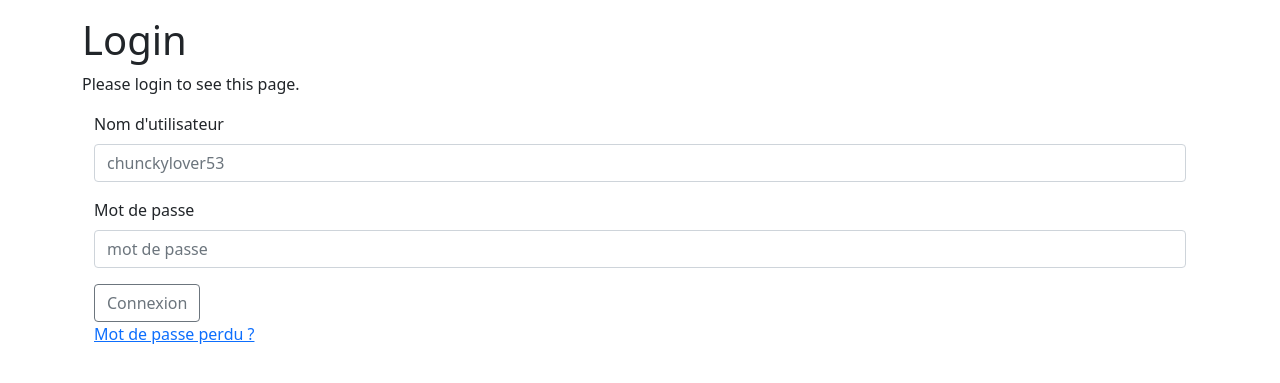
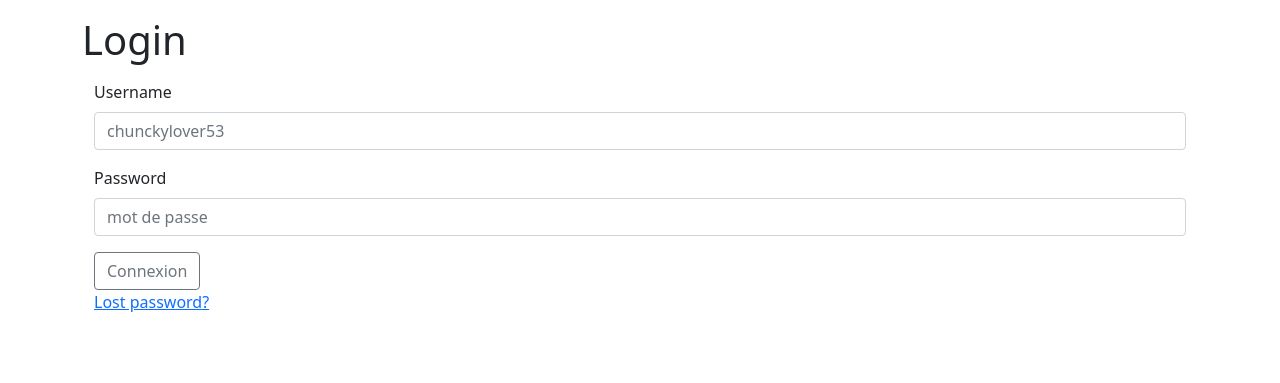
Before and after one commit to xgaia/forum, a Django app: a page that uses makinaforum/templates/base.html in a window 1280 px wide. Shown: the part 56-439 px from the top of the page. Run offline with Django 3.2, Linux system fonts and the light colour scheme.

Commit message:
translate all in english

```diff
--- a/makinaforum/templates/base.html
+++ b/makinaforum/templates/base.html
@@ -29,7 +29,7 @@
           <ul class="navbar-nav d-flex mb-2 mb-lg-0">
             {% if user.is_authenticated %}
             <li class="nav-item">
-               <a class="nav-link active" aria-current="page" href="{% url 'forum:add' %}">Ajouter un thread</a>
+               <a class="nav-link active" aria-current="page" href="{% url 'forum:add' %}">Add a thread</a>
             </li>
             {% endif %}
           {% if user.is_authenticated %}
--- a/makinaforum/templates/index.html
+++ b/makinaforum/templates/index.html
@@ -1,9 +1,9 @@
 {% extends "base.html" %}
 
 {% block content %}
-<h1>Bienvenue sur le forum</h1>
+<h1>Welcome to the forum</h1>
 {% if user.is_authenticated %}
-<p>Bonjour {{user.username}}, retrouvez sur cette page tous les threads.</p>
+<p>Hello {{user.username}}!</p>
 {% endif %}
 
 {% if threads %}
@@ -12,7 +12,7 @@
         <div class="card mb-3">
           <div class="card-header">
             <h4 class="mb-1">{{ thread.name }}</h4>
-            <p class="mb-0 small">Proposé par <a href="#">{{ thread.author }}</a></p>
+            <p class="mb-0 small">Suggested by <a href="#">{{ thread.author }}</a></p>
           </div>
           <div class="card-body">
             <p class="card-text">{{ thread.description }}</p>
--- a/makinaforum/templates/registration/login.html
+++ b/makinaforum/templates/registration/login.html
@@ -3,15 +3,6 @@
 
 {% block content %}
 <h1>Login</h1>
-
-{% if next %}
-    {% if user.is_authenticated %}
-    <p>Your account doesn't have access to this page. To proceed,
-    please login with an account that has access.</p>
-    {% else %}
-    <p>Please login to see this page.</p>
-    {% endif %}
-{% endif %}
 
 <div class="mt-3 container">
     <form method="post" action="{% url 'login' %}">
@@ -21,20 +12,22 @@
 <form method="post" action="{% url 'login' %}">
 {% csrf_token %}
       <div class="mb-3">
-        <label for="id_username" class="form-label">Nom d'utilisateur</label>
+        <label for="id_username" class="form-label">Username</label>
         <input name="username" placeholder="chunckylover53" type="text" class="form-control" id="id_username" aria-describedby="emailHelp">
       </div>
       <div class="mb-3">
-        <label for="id_password" class="form-label">Mot de passe</label>
+        <label for="id_password" class="form-label">Password</label>
         <input name="password" placeholder="mot de passe" type="password" class="form-control" id="id_password">
       </div>
       <button type="submit" value="login" class="btn btn-outline-secondary">Connexion</button>
       <input type="hidden" name="next" value="{% url 'forum:index' %}">
-      <p><a href="{% url 'password_reset' %}">Mot de passe perdu ?</a></p>
+      <p><a href="{% url 'password_reset' %}">Lost password?</a></p>
     </form>
 
     {% if form.errors %}
-    <p>Your username and password didn't match. Please try again.</p>
+    <div class="my-3 alert alert-danger" role="alert">
+      Your username and password didn't match. Please try again.
+    </div>
     {% endif %}
 
 </div>
```
Also changed, not shown: makinaforum/templates/detail.html (+7 -5 lines).
